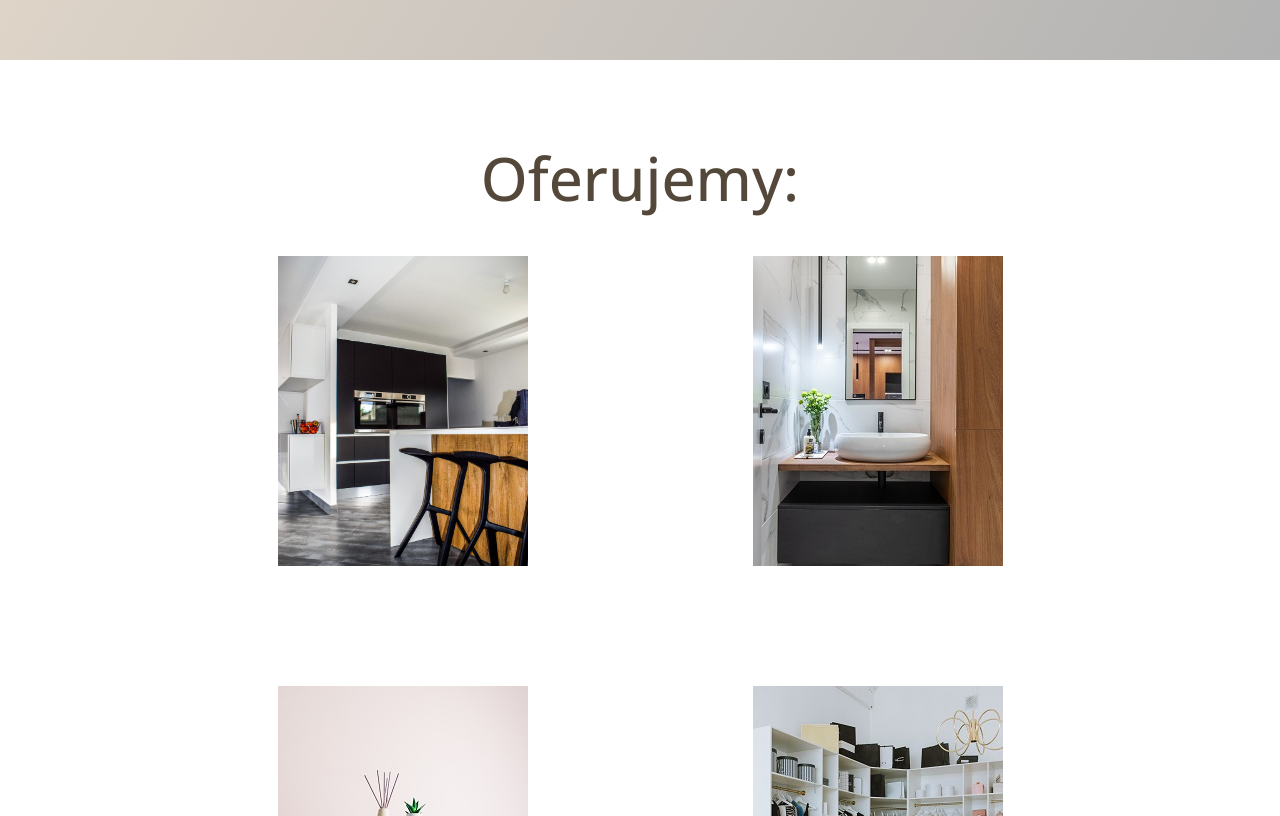
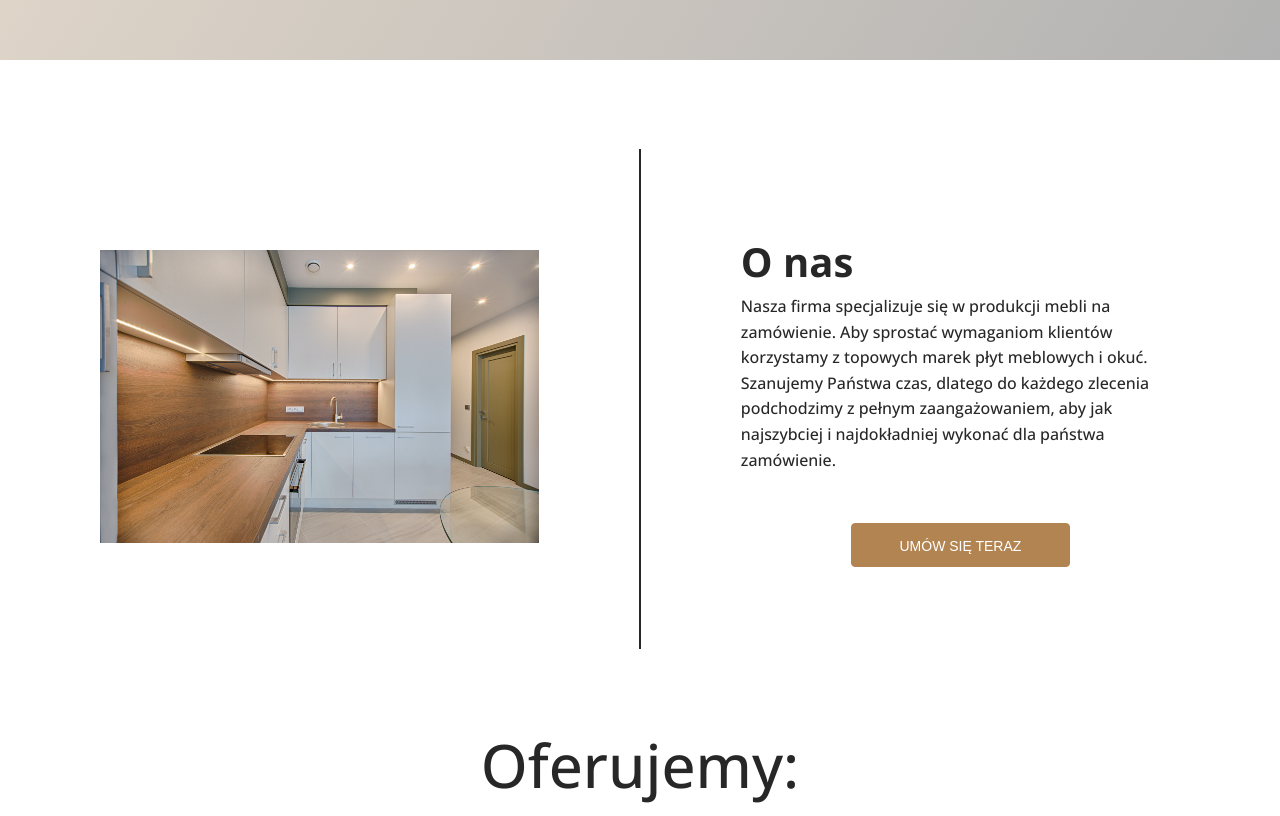
Before and after one commit to piotrpotrac/KP-Meble, a website: page index.html in a window 1280 px wide. Shown: the part 740-1556 px from the top of the page. Drawn offline with nearby package versions, Linux system fonts and the light colour scheme.

Commit message:
Build a about us section.

```diff
--- a/index.html
+++ b/index.html
@@ -17,7 +17,7 @@
       href="https://fonts.googleapis.com/css?family=Poppins:400,500,600&display=swap"
       rel="stylesheet"
     /> -->
-    <link rel="stylesheet" href="css/style.css" />
+    <link rel="stylesheet" href="css/style.css?v=2" />
     <title>KP Meble</title>
     <script defer type="module" src="script.js"></script>
   </head>
@@ -30,19 +30,19 @@
       </div>
       <ul class="nav__list">
         <li class="nav__item">
-          <a href="#" class="nav__list__anch">O nas</a>
+          <a href="#about-us" class="nav__list__anch">O nas</a>
         </li>
         <li class="nav__item">
           <a href="#offer" class="nav__list__anch">Oferta</a>
         </li>
         <li class="nav__item">
-          <a href="#" class="nav__list__anch">Projekty</a>
+          <a href="#projects" class="nav__list__anch">Projekty</a>
         </li>
         <li class="nav__item">
-          <a href="#" class="nav__list__anch">Współpraca</a>
+          <a href="#cooperation" class="nav__list__anch">Współpraca</a>
         </li>
         <li class="nav__item">
-          <a href="#" class="nav__list__anch">Kontakt</a>
+          <a href="#contact" class="nav__list__anch">Kontakt</a>
         </li>
       </ul>
     </nav>
@@ -50,6 +50,25 @@
     <section class="header">
       <h1 class="header__title">Meble</h1>
       <h2 class="header__title header__title__sub">w Twoim stylu</h2>
+    </section>
+
+    <section class="about-us" id="about-us">
+      <div class="about-us__img">
+        <img src="img/kuchnia-o_nas.jpg" alt="Kuchnia-o_nas" />
+      </div>
+      <div class="about-us__br"></div>
+      <div class="about-us__info">
+        <h2 class="about-us__header">O nas</h2>
+        <p class="about-us__par">
+          Nasza firma specjalizuje się w produkcji mebli na zamówienie. Aby
+          sprostać wymaganiom klientów korzystamy z topowych marek płyt
+          meblowych i okuć. Szanujemy Państwa czas, dlatego do każdego zlecenia
+          podchodzimy z pełnym zaangażowaniem, aby jak najszybciej i
+          najdokładniej wykonać dla państwa zamówienie.
+        </p>
+
+        <button class="about-us__btn btn__brn">Umów się teraz</button>
+      </div>
     </section>
 
     <section class="offer" id="offer">
@@ -144,10 +163,10 @@
       </div>
     </section>
 
-    <section class="projects">Projekty</section>
+    <section class="projects" id="projects">Projekty</section>
 
-    <section class="cooperation">Współpraca</section>
+    <section class="cooperation" id="cooperation">Współpraca</section>
 
-    <footer class="footer">Stopka</footer>
+    <footer class="footer" id="contact">Stopka</footer>
   </body>
 </html>
--- /dev/null
+++ b/sass/_about.scss
@@ -0,0 +1,41 @@
+.about-us {
+  display: flex;
+  align-items: center;
+
+  &__img {
+    width: 50%;
+    & img {
+      width: 100%;
+      padding: 10rem;
+    }
+  }
+
+  &__br {
+    border: 1px solid $color-grey-dark-3;
+    height: 50rem;
+    width: 1px;
+  }
+
+  &__info {
+    width: 50%;
+    padding: 10rem;
+    color: $color-grey-dark-3;
+  }
+
+  &__header {
+    font-size: 4rem;
+    letter-spacing: 0.7;
+  }
+
+  &__par {
+    font-size: 1.6rem;
+    font-weight: 500;
+  }
+
+  &__btn {
+    display: block;
+    margin: 0 auto;
+    margin-top: 5rem;
+    width: 50%;
+  }
+}
--- a/sass/_base.scss
+++ b/sass/_base.scss
@@ -16,6 +16,7 @@ $color-grey-light-2: #aaa;
 
 $color-grey-dark-1: #54483a;
 $color-grey-dark-2: #6d5d4b;
+$color-grey-dark-3: #272727;
 
 //RESPONSIVE BREAKPOINTS
 $bp-largest: 75em; //1200px
@@ -33,10 +34,12 @@ $bp-small: 37.5em; //600px
 
 html {
   box-sizing: border-box;
+  margin: 0;
   font-size: 62.5%; // 10px
 }
 
 .container {
-  width: 100vw;
+  width: 100% !important;
   color: black;
+  // margin: 1rem;
 }
--- /dev/null
+++ b/sass/_components.scss
@@ -0,0 +1,22 @@
+.btn {
+  &__brn {
+    border-radius: 4px;
+    font-size: 1.4rem;
+    text-transform: uppercase;
+    text-align: center;
+    line-height: 4.4rem;
+    border: 1px solid $color-primary-dark;
+    -webkit-transition-duration: 0.3s;
+    transition-duration: 0.3s;
+    height: 44px;
+    background: $color-primary-dark;
+    padding: 0 15px;
+    color: #fff;
+  }
+
+  &__brn:hover {
+    text-decoration: underline;
+    background: #fff;
+    color: $color-primary-dark;
+  }
+}
--- a/sass/_layout.scss
+++ b/sass/_layout.scss
@@ -1,10 +1,13 @@
 .container {
   width: 100vw;
   display: grid;
-  grid-template-rows: 6rem repeat(auto-fill, 1fr) 10rem;
+  grid-template-rows: repeat(auto-fill, 1fr) 10rem;
+  position: relative;
 }
 
 .nav {
+  position: absolute;
+  top: 0;
   width: 100%;
   height: 7rem;
 }
@@ -12,11 +15,17 @@
 .header {
   height: 100vh;
   width: 100%;
-  margin-top: 0;
   transform: translateY(-7rem);
+}
+
+.about-us {
+  width: 100%;
 }
 
 .offer {
   width: 100%;
+  padding-top: 5rem;
+  margin-top: 0;
+
   // transform: translateY(-6rem);
 }
--- a/sass/_nav.scss
+++ b/sass/_nav.scss
@@ -6,9 +6,10 @@
     linear,
     left top,
     right bottom,
-    from(rgba($color-primary-3, 0.8)),
-    to(rgba($color-primary-4, 0.8))
+    from(rgba($color-primary-3, 1)),
+    to(rgba($color-primary-4, 1))
   );
+  opacity: 0.8;
   display: flex;
   justify-content: space-between;
   z-index: 1000;
@@ -38,11 +39,13 @@
       text-decoration: none;
       color: #fff;
       transition: all 0.2s;
+      display: block;
     }
 
     &__anch:hover,
     &__anch:active {
       color: $color-primary;
+      transform: translateY(-2px);
     }
   }
 
--- a/sass/_offer.scss
+++ b/sass/_offer.scss
@@ -14,8 +14,8 @@
   &__header {
     width: 100%;
     text-align: center;
-    margin-bottom: 3rem;
-    color: $color-grey-dark-1;
+    color: $color-grey-dark-3;
+    margin-bottom: 6rem;
   }
 
   &__card {
--- a/sass/_typography.scss
+++ b/sass/_typography.scss
@@ -6,11 +6,12 @@ body {
 }
 
 .header__title {
-  font-size: 12rem;
+  font-family: Cambria, Cochin, Georgia, Times, 'Times New Roman', serif;
+  font-size: 14rem;
   color: #fff;
   line-height: 1.5;
   letter-spacing: 1.1rem;
-  font-weight: 700;
+  font-weight: 400;
   text-shadow: 3px 3px rgba(#000000, 0.2);
   transform: translateX(-10rem);
   animation: moveInLeft ease-in 1.5s;
--- a/sass/main.scss
+++ b/sass/main.scss
@@ -2,7 +2,9 @@
 @import 'layout';
 @import 'typography';
 @import 'animation';
+@import 'components';
 
 @import 'nav';
 @import 'header';
+@import 'about';
 @import 'offer';
--- a/script.js
+++ b/script.js
@@ -1,2 +1,13 @@
 'use strict';
-console.log(`Hello world`);
+// Function change navigation opacity while scrolling
+const sectionNav = document.querySelector('.nav');
+
+window.addEventListener(`scroll`, function (e) {
+  const navOpac = this.scrollY / 1000;
+  if (navOpac === 0) {
+    sectionNav.style.opacity = 0.8;
+  }
+  if (navOpac > 0) {
+    sectionNav.style.opacity = `${0.8 + navOpac / 4}`;
+  }
+});
```
Also changed, not shown: css/style.css, img/kuchnia-o_nas.jpg (added), logo.png (deleted), 1 other file.
